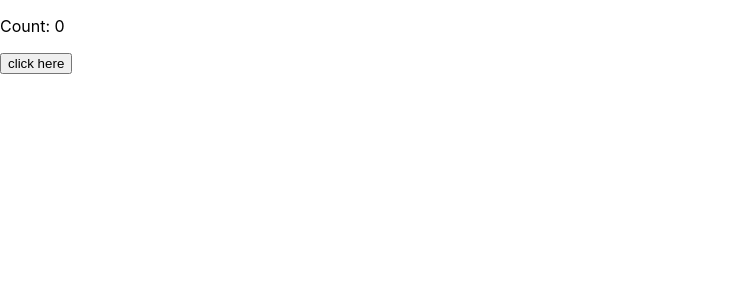
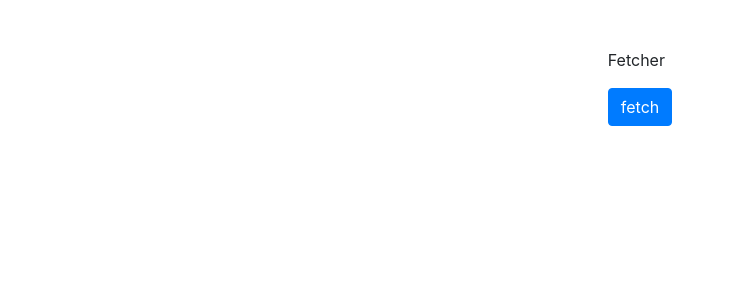
Before and after one commit to yushoo/url-api-fetcher, a React (Create React App) app in the folder url-api-fetcher/: page / in a window 1280 px wide. Shown: the top 300 px of the page, without its empty margins (0-735 px from the left). Built offline with nearby package versions, Linux system fonts and the light colour scheme.

Commit message:
add bootstrap styling

```diff
--- a/url-api-fetcher/package.json
+++ b/url-api-fetcher/package.json
@@ -6,7 +6,9 @@
     "@testing-library/jest-dom": "^4.2.4",
     "@testing-library/react": "^9.4.0",
     "@testing-library/user-event": "^7.2.1",
+    "bootstrap": "^4.4.1",
     "react": "^16.12.0",
+    "react-bootstrap": "^1.0.0-beta.16",
     "react-dom": "^16.12.0",
     "react-scripts": "3.3.0"
   },
--- a/url-api-fetcher/src/App.js
+++ b/url-api-fetcher/src/App.js
@@ -1,20 +1,31 @@
 import React, { useState, useEffect } from 'react';
 import logo from './logo.svg';
 import './App.css';
+import 'bootstrap/dist/css/bootstrap.min.css';
+
+import {Button, Container, Row, Col} from 'react-bootstrap';
 
 function App() {
   //state hook, count initialized to 0
-  const [count, setCount] = useState(0);
+  //const [count, setCount] = useState(0);
 
   //after button has pressed, after rendering, update the count
   useEffect(() => {
-    document.title = `${count}`;
+    //document.title = `${count}`;
   });
 
   return (
    <div>
-    <p>Count: {count}</p>
-    <button onClick={() => setCount(count + 1)}>click here</button>
+     <Container>
+       <Row className="justify-content-md-center mt-5">
+         <Col></Col>
+         <Col md="auto">
+            <p>Fetcher</p>
+            <Button>fetch</Button>
+         </Col>
+         <Col></Col>
+        </Row>
+     </Container>
    </div>
   );
 
```
Also changed, not shown: 1 other file (tests, documents, lock files or other folders).
